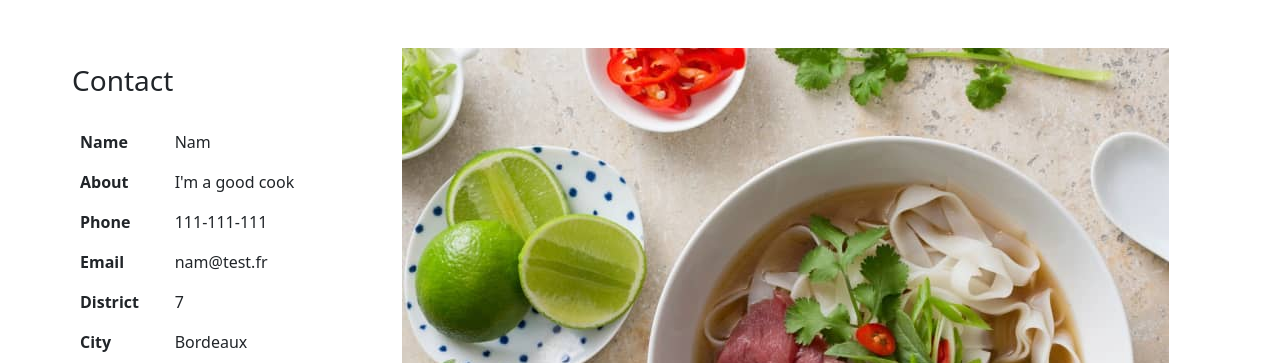
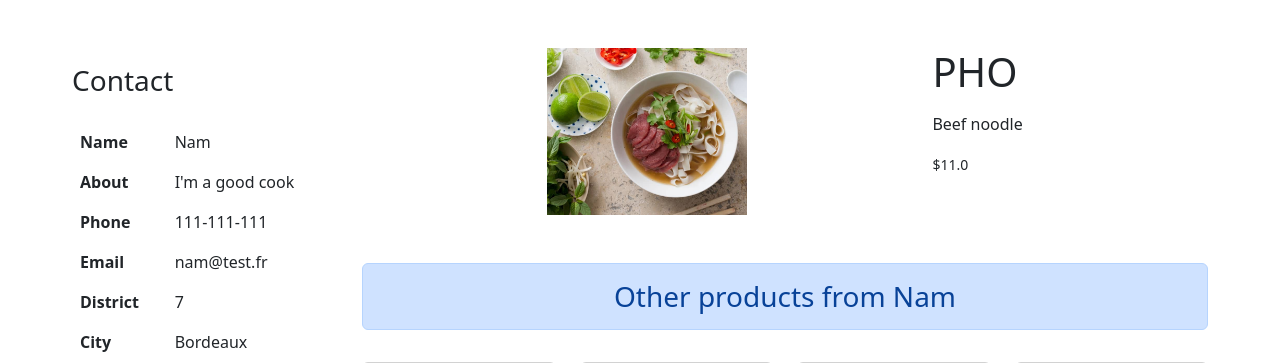
Before and after one commit to ZitaNguyen/FoodMarket, a Flask app: page /product/3 in a window 1280 px wide. Shown: the part 76-439 px from the top of the page. Run offline with Flask 2, Linux system fonts and the light colour scheme; a user stored in the database is signed in; data comes from the database, SQL or seed files in the repository.

Commit message:
set photo size in product page

```diff
--- a/templates/product.html
+++ b/templates/product.html
@@ -42,7 +42,7 @@
   <!-- Menu -->
   <div class="col-xs-1 col-lg-9">
       <div class="d-flex flex-wrap mb-5 justify-content-evenly">
-        <img src="{{url_for('static', filename='photos/' + this_product[3])}}" class="img-fluid" alt="{{ this_product[2] }}">
+        <img src="{{url_for('static', filename='photos/' + this_product[3])}}" class="img-fluid" alt="{{ this_product[2] }}" style="max-height: 200px; max-width: 200px;">
         <div>
           <p class="display-6 text-uppercase">{{ this_product[2] }}</p>
           <p class="">{{ this_product[4] }}</p>
```
Also changed, not shown: 1 other file.
